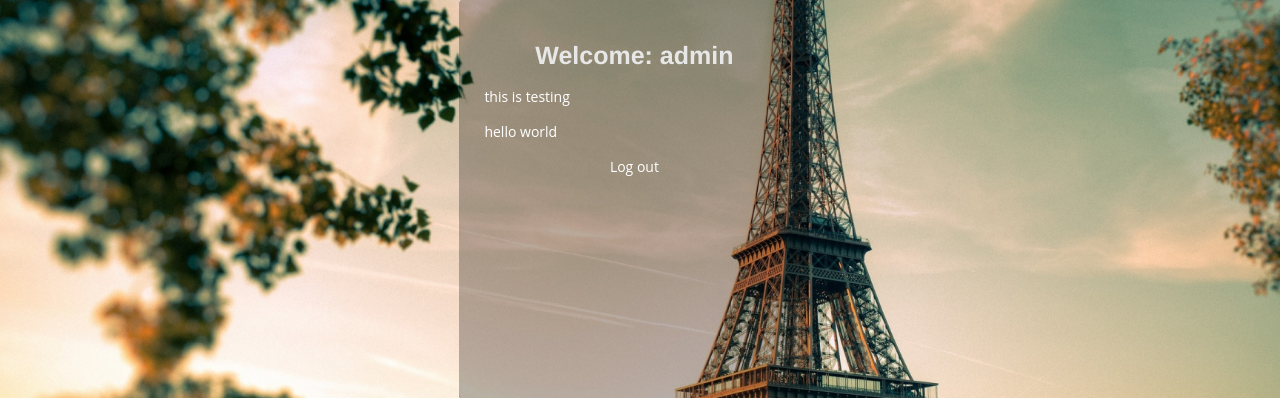
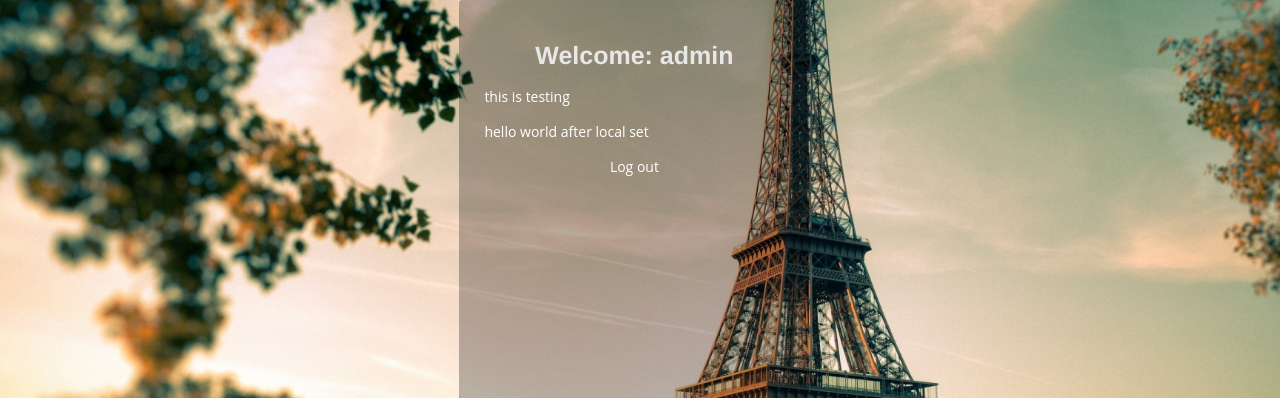
Before and after one commit to DIVYA0904/github_test, a PHP site: page /home.php in a window 1280 px wide. Shown: the part 217-615 px from the top of the page. Run offline with PHP 8.4, Linux system fonts and the light colour scheme; a user stored in the database is signed in; data comes from the database, SQL or seed files in the repository.

Commit message:
Update home.php

```diff
--- a/home.php
+++ b/home.php
@@ -14,7 +14,7 @@ $row=mysqli_fetch_array($result);
 <body>
 <div class="form-wrapper">
     <center><h3>Welcome: <?php echo $row['name']; ?> </h3></center>
-    <p>this is testing</p>hello world
+    <p>this is testing</p>hello world after local set
 	 <div class="reminder">
     <p><a href="logout.php">Log out</a></p>
   </div>
```
